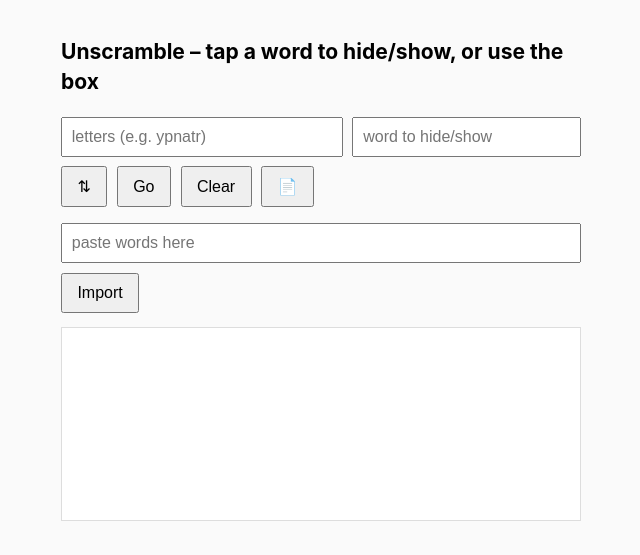
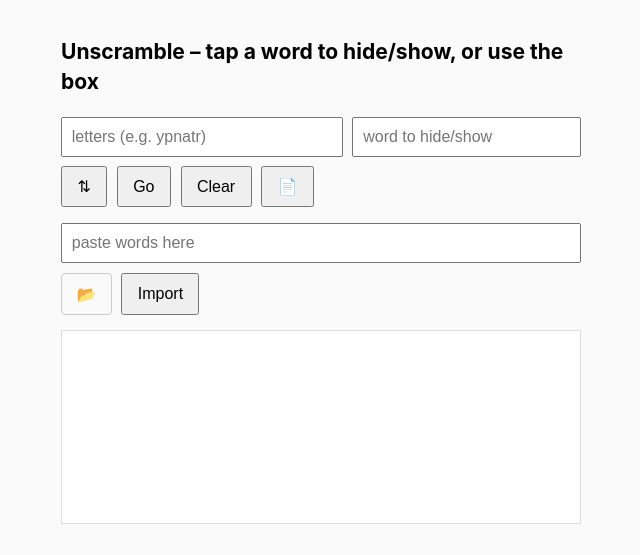
Before and after one commit to keepitsimpleyt/unscrambler, a Flask app: page / in a window 1280 px wide. Shown: the top 555 px of the page, without its empty margins (319-959 px from the left). Run offline with Flask 3, Linux system fonts and the light colour scheme.

Commit message:
adding import

```diff
--- a/templates/index.html
+++ b/templates/index.html
@@ -36,6 +36,15 @@ button{padding:.57rem .9rem;font-size:1rem;cursor:pointer;}
 #exp{padding:.57rem .9rem;font-size:1rem;}
 #paste{flex:1 1 100%;padding:.55rem;font-size:1rem;margin-top:.4rem;}
 #imp  {padding:.57rem .9rem;font-size:1rem;}
+label.file{
+  display:inline-block;
+  padding:.57rem .9rem;
+  font-size:1rem;
+  cursor:pointer;
+  border:1px solid #ccc;
+  border-radius:4px;
+}
+label.file input{display:none;}   /* hide raw input */
 
 </style>
 </head>
@@ -57,6 +66,8 @@ button{padding:.57rem .9rem;font-size:1rem;cursor:pointer;}
     <button type="button" id="clr">Clear</button>
 	<button type="button" id="exp">📄</button>
 	<input type="text" id="paste" placeholder="paste words here">
+	<label class="file">  📂 <input type="file" id="file" accept=".txt">
+</label>
 	<button type="button" id="imp">Import</button>
   </form>
 
@@ -165,6 +176,21 @@ document.getElementById('imp').onclick = () => {
   alert('Imported!');
 };
 
+/* ---------- IMPORT from .txt file ---------- */
+document.getElementById('file').onchange = async e => {
+  const file = e.target.files[0];
+  if (!file) return;
+  const txt = await file.text();
+  txt.toUpperCase()
+     .split(/[\s,]+/)
+     .forEach(w => w && blacklist.add(w));
+
+  localStorage.setItem('bl', JSON.stringify([...blacklist]));
+  renderBL();                 // refresh on-screen list if you show it
+  alert(`Imported ${file.name} (${blacklist.size} words total).`);
+  e.target.value = "";        // reset so same file can be chosen again
+};
+
 </script>
 </body>
 </html>
```
